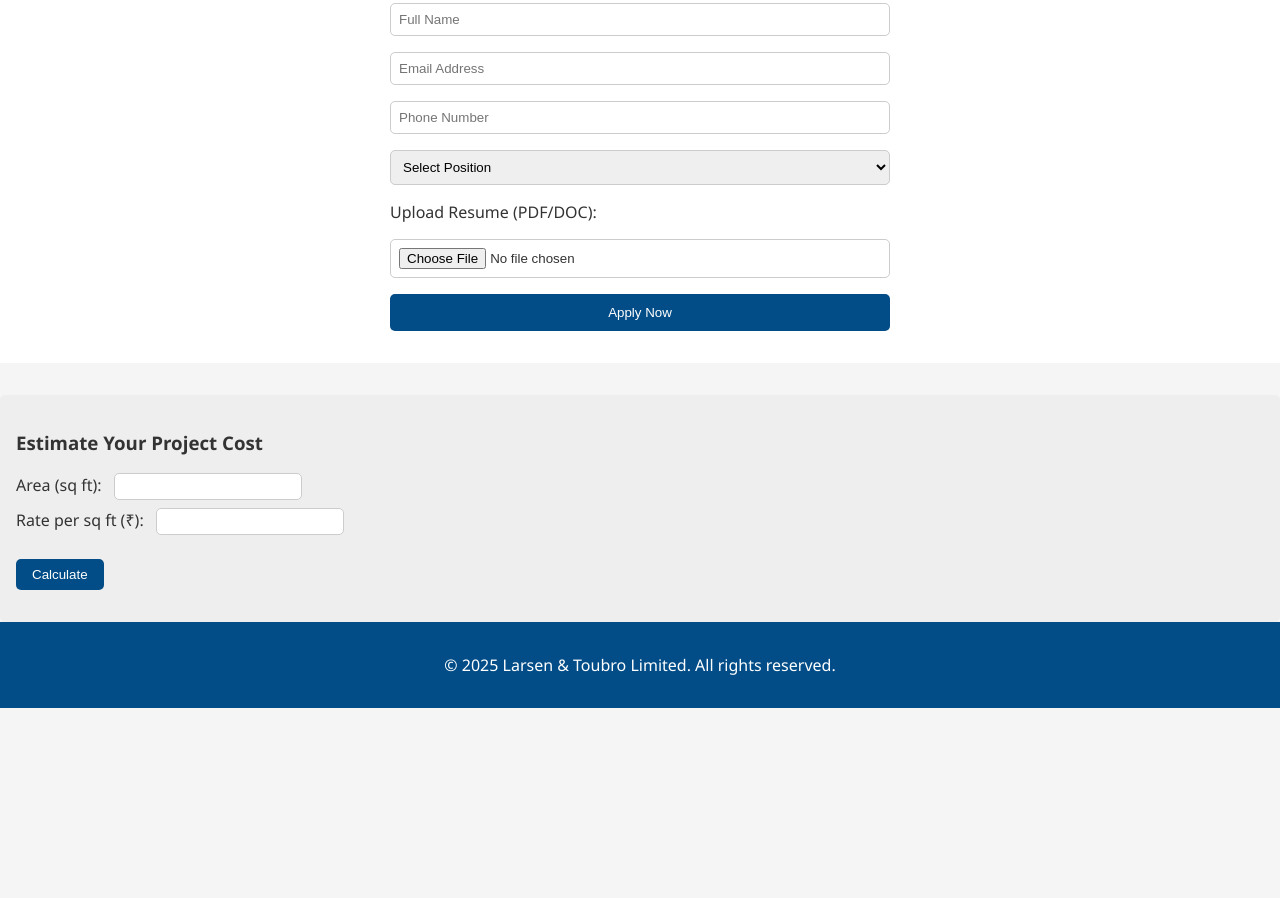
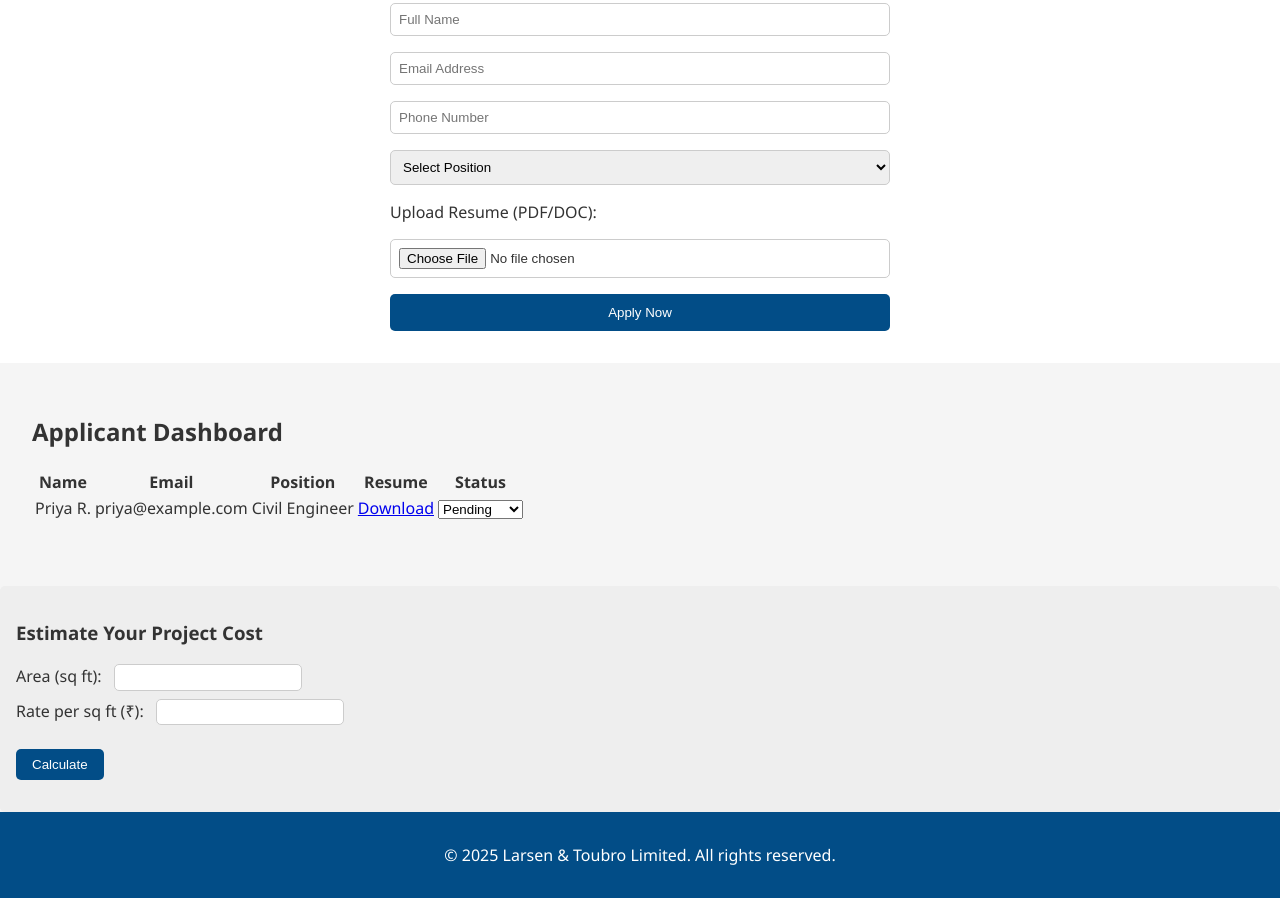
Before and after one commit to rajeshshambudu/javascript, a plain HTML site: page index.html in a window 1280 px wide. Shown: the part 2311-3209 px from the top of the page. Before the commit the page ends 3019 px from the top, so only its background shows below. Drawn offline with Linux system fonts and the light colour scheme.

Commit message:
Update index.html

```diff
--- a/index.html
+++ b/index.html
@@ -103,6 +103,27 @@
   </form>
 </section>
 
+  <section id="dashboard">
+  <h2>Applicant Dashboard</h2>
+  <table>
+    <tr>
+      <th>Name</th>
+      <th>Email</th>
+      <th>Position</th>
+      <th>Resume</th>
+      <th>Status</th>
+    </tr>
+    <tr>
+      <td>Priya R.</td>
+      <td>priya@example.com</td>
+      <td>Civil Engineer</td>
+      <td><a href="/resumes/priya.pdf">Download</a></td>
+      <td><select><option>Pending</option><option>Shortlisted</option><option>Rejected</option></select></td>
+    </tr>
+  </table>
+</section>
+
+
 
   <div class="quote-calculator">
   <h3>Estimate Your Project Cost</h3>
```
